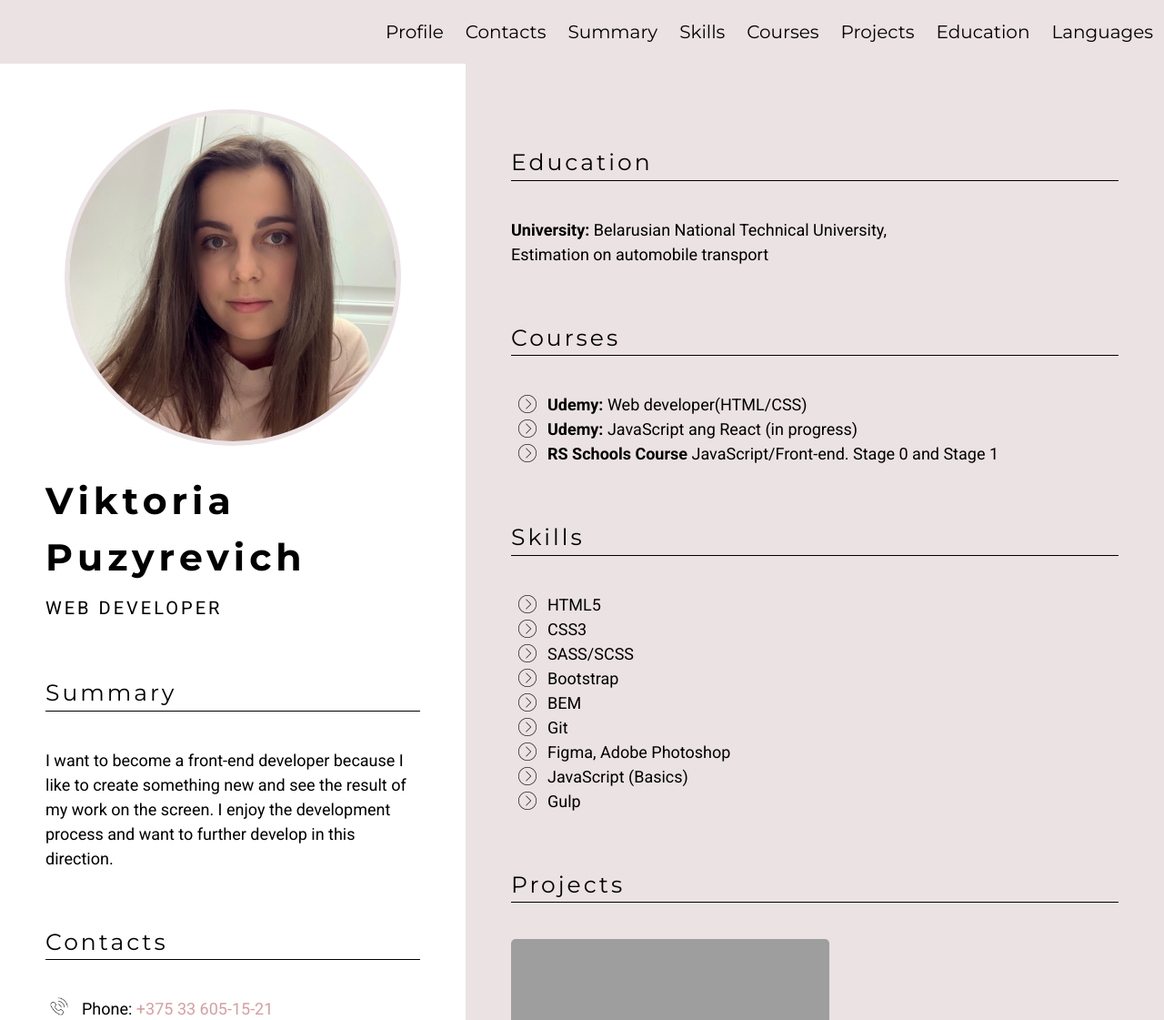
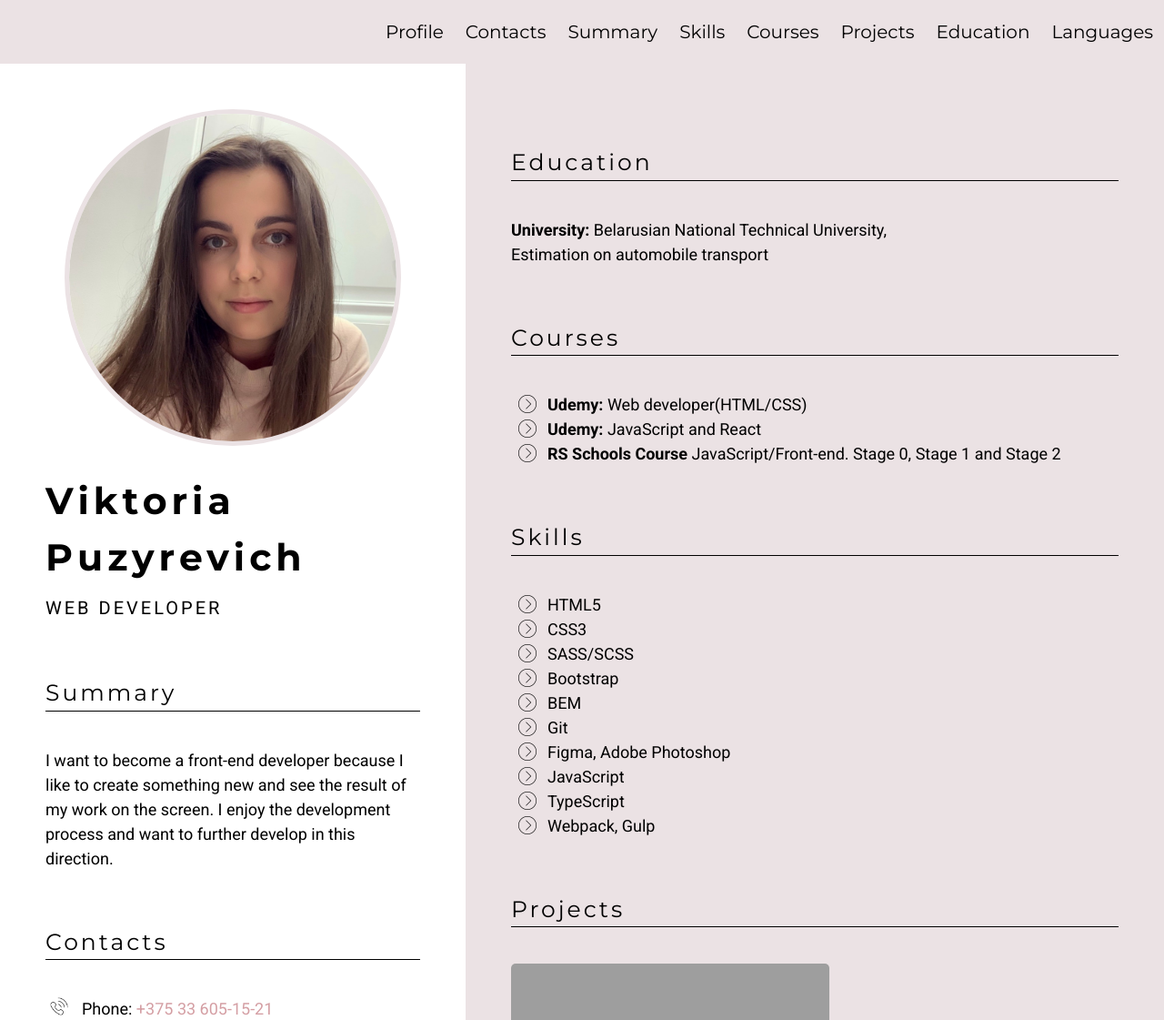
Before and after one commit to vpuzyrevich/cv, a plain HTML site: page index.html in a window 1280 px wide. Shown: the top 1121 px of the page at 91% size. Drawn offline with Linux system fonts and the light colour scheme; grey boxes are pictures that could not be loaded.

Commit message:
fix: fix skills and courses

```diff
--- a/index.html
+++ b/index.html
@@ -71,8 +71,8 @@
                     <h2 class="section-title">Courses</h2>
                     <ul class="courses-list">
                         <li class="courses-item"><span>Udemy:</span> Web developer(HTML/CSS)</li>
-                        <li class="courses-item"><span>Udemy:</span> JavaScript ang React (in progress)</li>
-                        <li class="courses-item"><span>RS Schools Course</span> JavaScript/Front-end. Stage 0 and Stage 1</li>
+                        <li class="courses-item"><span>Udemy:</span> JavaScript and React</li>
+                        <li class="courses-item"><span>RS Schools Course</span> JavaScript/Front-end. Stage 0, Stage 1 and Stage 2</li>
                     </ul>
                 </section>
                 <section class="section" id="skills">
@@ -85,8 +85,9 @@
                         <li class="skills-item">BEM</li>
                         <li class="skills-item">Git</li>
                         <li class="skills-item">Figma, Adobe Photoshop</li>
-                        <li class="skills-item">JavaScript (Basics)</li>
-                        <li class="skills-item">Gulp</li>
+                        <li class="skills-item">JavaScript</li>
+                        <li class="skills-item">TypeScript</li>
+                        <li class="skills-item">Webpack, Gulp</li>
                     </ul>
                 </section>
                 <section class="section" id="projects">
--- a/style.css
+++ b/style.css
@@ -210,6 +210,9 @@ main {
 .skills-item:nth-child(9)::before {
     top: 219px;
 }
+.skills-item:nth-child(10)::before {
+    top: 246px;
+}
 .projects-block {
     display: flex;
     flex-wrap: wrap;
@@ -365,10 +368,10 @@ footer {
         display: none;
     }
     .courses-item:nth-child(2)::before {
-        top: 57px;
+        top: 30px;
     }
     .courses-item:nth-child(3)::before {
-        top: 111px;
+        top: 57px;
     }
     .projects-img {
         width: 260px;
```
